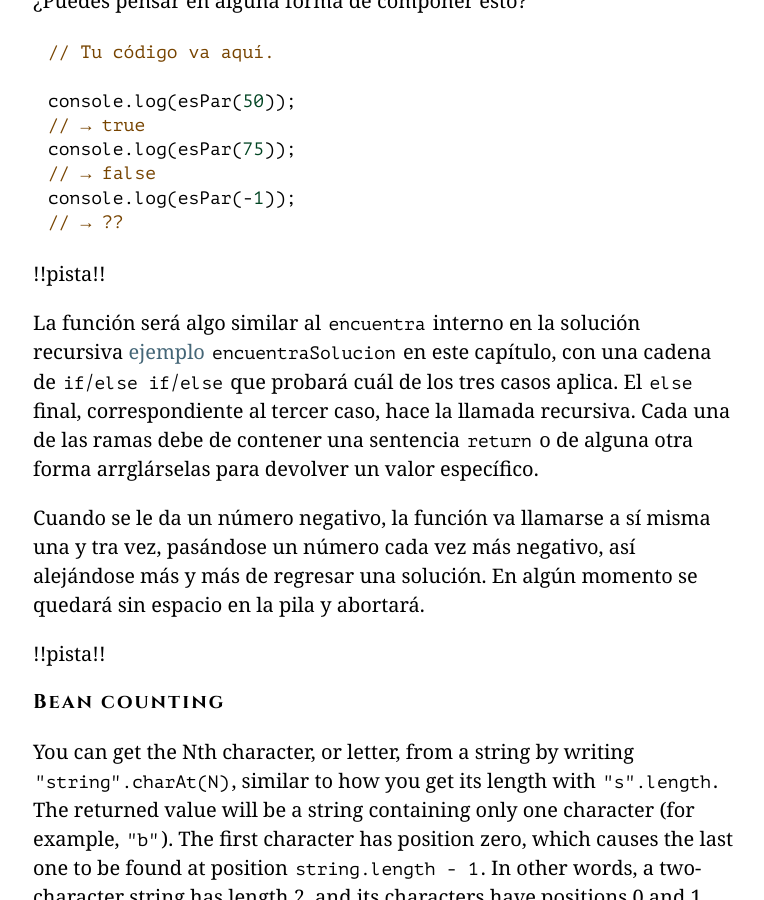
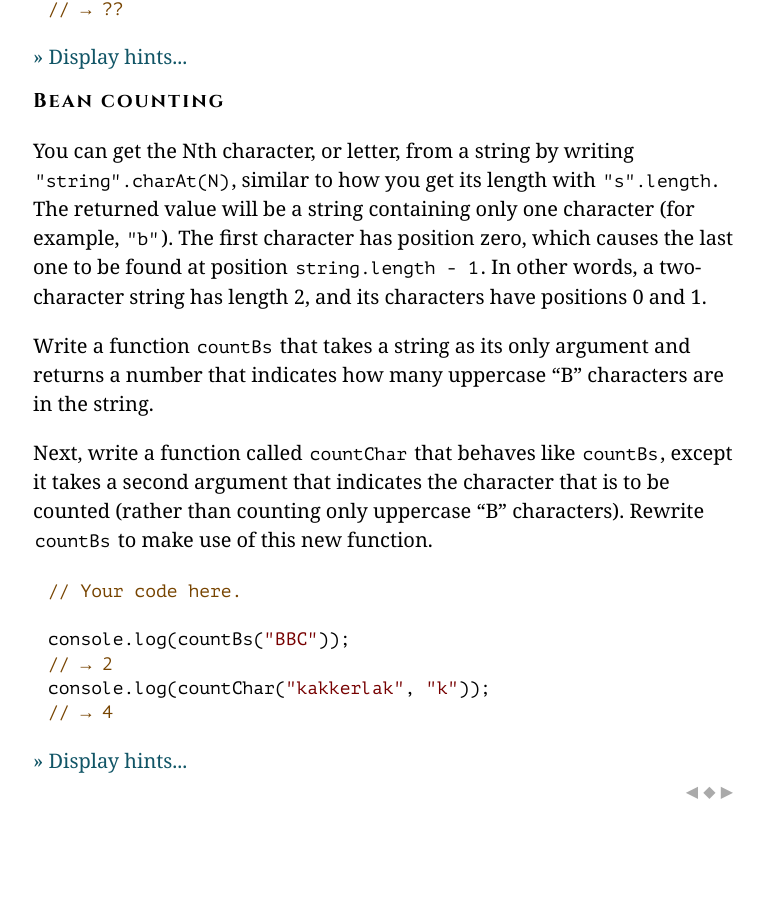
Before and after one commit to hectorip/Eloquent-JavaScript-ES-online, a Jekyll site: the page chapters/03_functions.html, which Jekyll copies as it is, in a window 1280 px wide and 900 px high, scrolled down 21494 px. Shown: the whole window, without its empty margins (257-1021 px from the left). Built offline with Jekyll 4.4.1, drawn with Linux system fonts in a browser that asks for light colours; nearby versions of some CDN libraries; library files that are not in the unit come from our copies; after the commit the page ends 22369 px from its top, so only the background shows below that; some of the changed text lies outside the part shown.

Commit message:
Probando nueva macro

```diff
--- a/chapters/03_functions.html
+++ b/chapters/03_functions.html
@@ -697,13 +697,13 @@ tome dos argumentos y devuelva el mínimo.</p>
 <span class="cm-comment">// → 0</span>
 <span class="cm-variable">console</span>.<span class="cm-property">log</span>(<span class="cm-variable">min</span>(<span class="cm-number">0</span>, <span class="cm-operator">-</span><span class="cm-number">10</span>));
 <span class="cm-comment">// → -10</span></pre>
-<p><a class=p_ident id="p_nfQ6A5rdkZ" href="#p_nfQ6A5rdkZ"></a>!!pista!!</p>
+<div class=solution><div class=solution-text>
 <p><a class=p_ident id="p_TOFAC/P2mU" href="#p_TOFAC/P2mU"></a>Si tienes problemas poniendo las llaves y los
 paréntesis en el lugar correcto para obtener una definición de
 función válida, empieza por copiar uno de los ejemplos del capítulo
 y modificarlo.</p>
 <p><a class=p_ident id="p_3FPsRcNlGb" href="#p_3FPsRcNlGb"></a>Una función puede contener múltiples <code>return</code>.</p>
-<p><a class=p_ident id="p_nfQ6A5rdkZ" href="#p_nfQ6A5rdkZ"></a>!!pista!!</p>
+</div></div>
 <h3><a class=h_ident id="h_TDpZBcOUPE" href="#h_TDpZBcOUPE"></a>Recursión</h3>
 <p><a class=p_ident id="p_BE/xHzkZ4k" href="#p_BE/xHzkZ4k"></a>Hemos visto qu
 <code>%</code> (el operador de sobrante) puede ser usado para probar si un número
@@ -740,7 +740,7 @@ componer esto?</p>
 <span class="cm-comment">// → false</span>
 <span class="cm-variable">console</span>.<span class="cm-property">log</span>(<span class="cm-variable">esPar</span>(<span class="cm-operator">-</span><span class="cm-number">1</span>));
 <span class="cm-comment">// → ??</span></pre>
-<p><a class=p_ident id="p_nfQ6A5rdkZ" href="#p_nfQ6A5rdkZ"></a>!!pista!!</p>
+<div class=solution><div class=solution-text>
 <p><a class=p_ident id="p_ul14uem0xf" href="#p_ul14uem0xf"></a> La función será algo similar al
 <code>encuentra</code> interno en la solución recursiva
 <a href="03_functions.html#rompecabezas_recursivo">ejemplo</a> <code>encuentraSolucion</code>
@@ -753,7 +753,7 @@ valor específico.</p>
 llamarse a sí misma una y tra vez, pasándose un número cada vez más negativo,
 así alejándose más y más de regresar una solución. En algún momento
 se quedará sin espacio en la pila y abortará.</p>
-<p><a class=p_ident id="p_nfQ6A5rdkZ" href="#p_nfQ6A5rdkZ"></a>!!pista!!</p>
+</div></div>
 <h3><a class=h_ident id="h_3rsiDgC2do" href="#h_3rsiDgC2do"></a>Bean counting</h3>
 <p><a class=p_ident id="p_8y74cOkS91" href="#p_8y74cOkS91"></a>You can get the
 Nth character, or letter, from a string by writing
```
